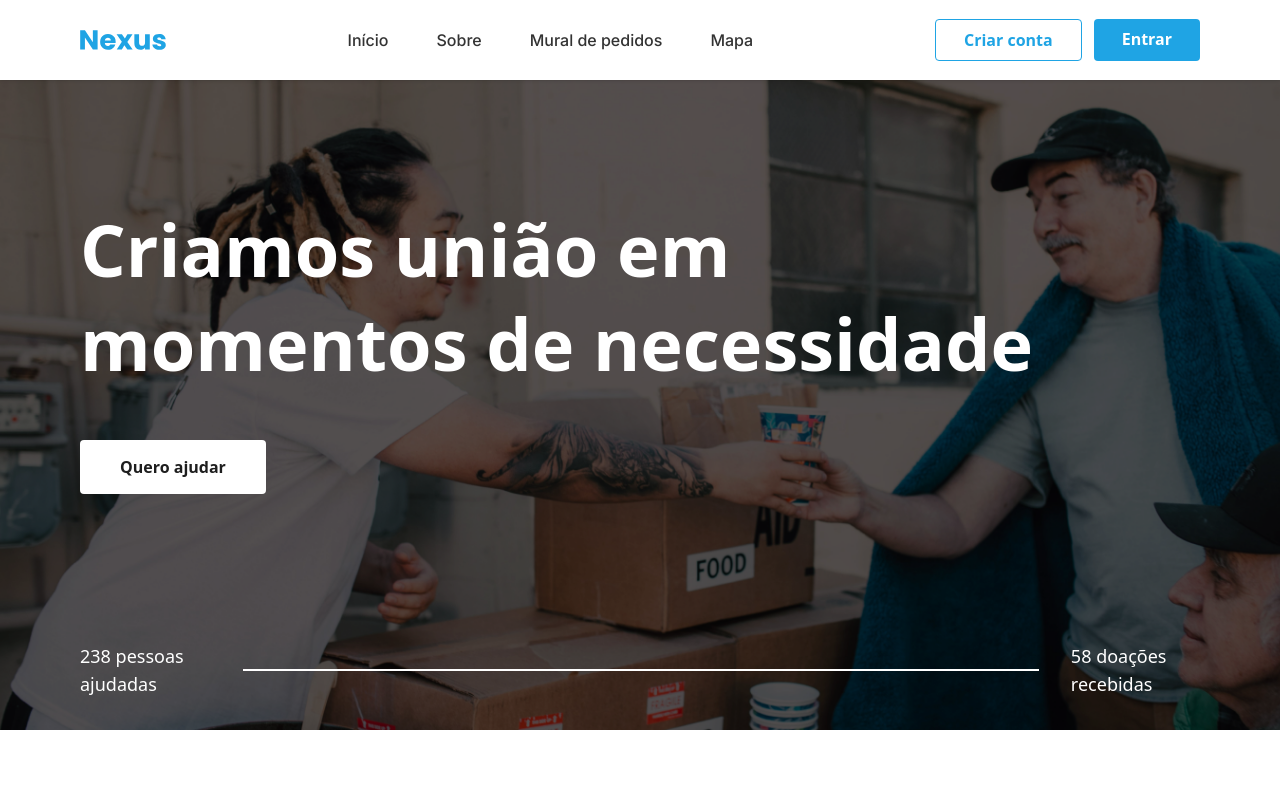
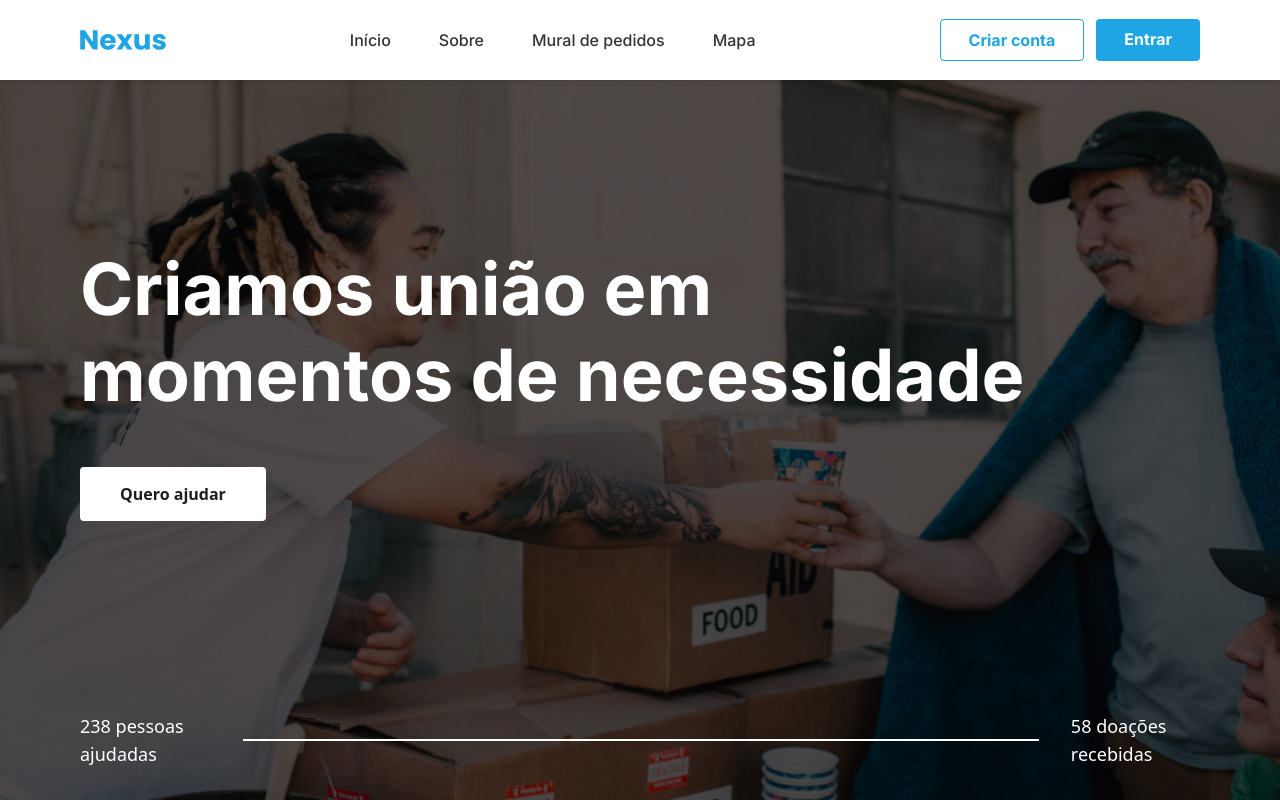
Before and after one commit to enzomurayama/nexus, a React (Vite) app in the folder frontend/: page / in a window 1280 px wide. Shown: the top 800 px of the page. Built offline with nearby package versions, Linux system fonts and the light colour scheme.

Commit message:
fix: header button + home styles

```diff
--- a/frontend/src/App.jsx
+++ b/frontend/src/App.jsx
@@ -1,6 +1,4 @@
 import { useState } from 'react'
-import reactLogo from './assets/react.svg'
-import viteLogo from '/vite.svg'
 import Header from './components/Header'
 import Home from './pages/Home'
 import Footer from './components/Footer'
--- a/frontend/src/components/Header.jsx
+++ b/frontend/src/components/Header.jsx
@@ -58,11 +58,11 @@ export default function Header() {
 
         <div className="flex space-x-4 my-auto lg:block hidden">
           {isLoggedIn ? (
-            <a onClick={handleLogout} href="/login" className="bg-primary text-white font-bold py-2 px-7 rounded hover:bg-[#006BB1]cursor-pointer">Sair</a>
+            <a onClick={handleLogout} href="/login" className="bg-primary text-white font-bold py-2 px-7 rounded hover:bg-[#006BB1]">Sair</a>
           ) : (
             <div className="flex gap-3">
-              <a href="/register" className="bg-white text-primary font-bold py-2 px-7 rounded border border-primary hover:bg-blue-50 cursor-pointer">Criar conta</a>
-              <a href="/login" className="bg-primary text-white font-bold py-2 px-7 rounded hover:bg-[#006BB1]cursor-pointer">Entrar</a>
+              <a href="/register" className="bg-white font-inter text-primary font-bold py-2 px-7 rounded border border-primary hover:bg-blue-50">Criar conta</a>
+              <a href="/login" className="bg-primary font-inter text-white font-bold py-2 px-7 rounded hover:bg-[#006BB1]">Entrar</a>
             </div>
           )}
         </div>
--- a/frontend/src/pages/Home.jsx
+++ b/frontend/src/pages/Home.jsx
@@ -3,19 +3,14 @@ import Header from "../components/Header";
 
 export default function Home() {
   return (
-    <>
+    <div className="">
       <section
-        className="relative w-full bg-cover bg-center"
-        style={{"background-image": "url('/header-bg.png')",
-        "height": "650px"}}
+        className="relative w-full h-[30rem] bg-center bg-cover md:h-[45rem]"
+        style={{"background-image": "url('/header-bg.png')"}}
       >
-        <div className="absolute inset-0 bg-black opacity-30"></div>
         <div className="relative px-20 z-10 flex flex-col justify-between w-full h-full lg:text-start text-center text-white">
           <div className="my-auto">
-            <h2
-              className="text-4xl font-bold mb-16 md:text-5xl lg:text-7xl"
-              style={{"line-height": '1.3'}}
-            >
+            <h2 className="font-inter text-4xl font-bold mb-16 md:text-5xl lg:text-7xl/[1.2]">
               Criamos união em <br />
               momentos de necessidade
             </h2>
@@ -225,6 +220,6 @@ export default function Home() {
           />
         </div>
       </section>
-    </>
+    </div>
   );
 }
```
Also changed, not shown: frontend/public/header-bg.png.
